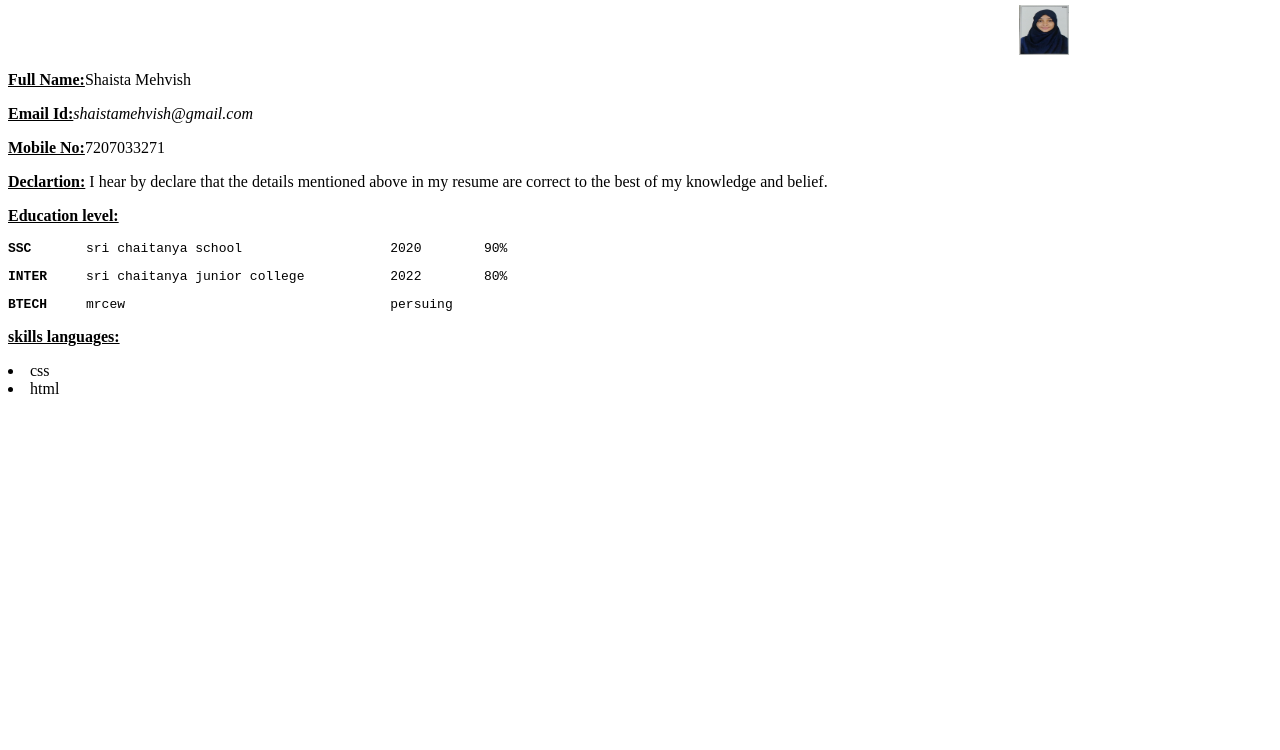
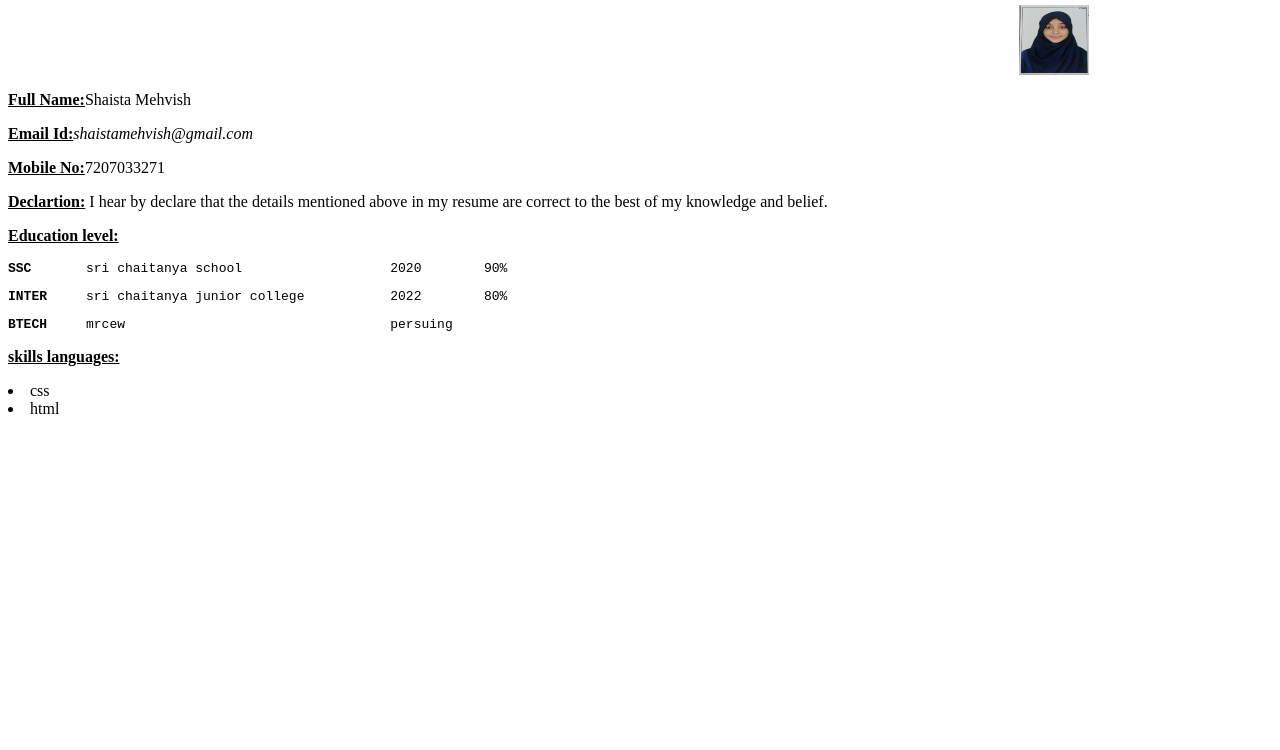
Before and after one commit to Shaistamehvish2405/myportfolio, a plain HTML site: page index.html in a window 1280 px wide. Shown: the part 50-800 px from the top of the page. Drawn offline with Linux system fonts and the light colour scheme.

Commit message:
Update index.html

```diff
--- a/index.html
+++ b/index.html
@@ -4,7 +4,7 @@
 
      <body>
 <aside align="center"><h1>MY PORTFOLIO</h1></aside>
-         <img src="pic.jpeg" width="50px" height="50px" style="padding-left:80%;"/>
+         <img src="pic.jpeg" width="70px" height="70px" style="padding-left:80%;"/>
         <p><b><u>Full Name:</b></u>Shaista Mehvish</p>
         <p><b><u>Email Id:</b></u><i>shaistamehvish@gmail.com</i></p>
         <p><b><u>Mobile No:</b></u>7207033271</p>
```
